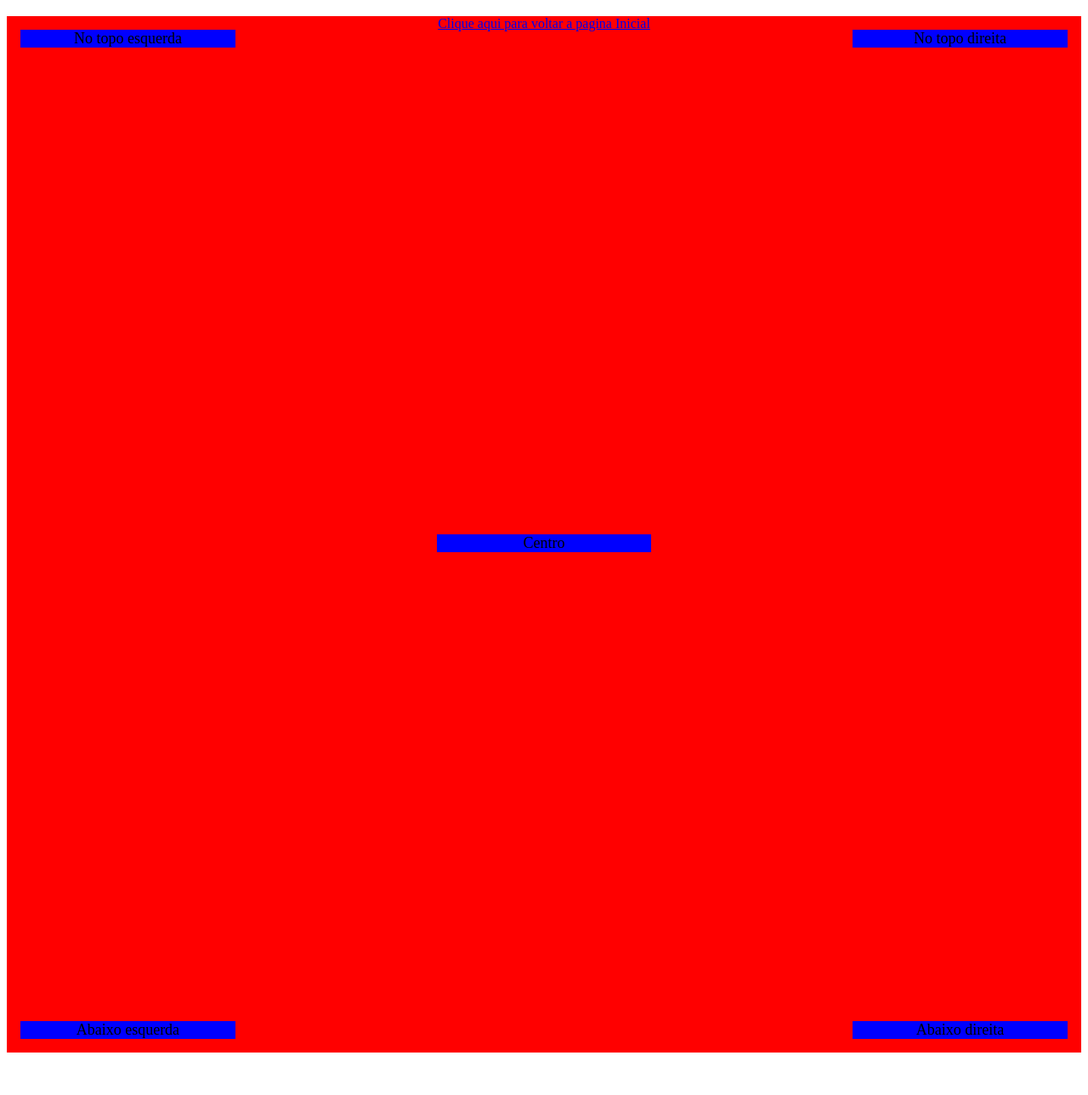
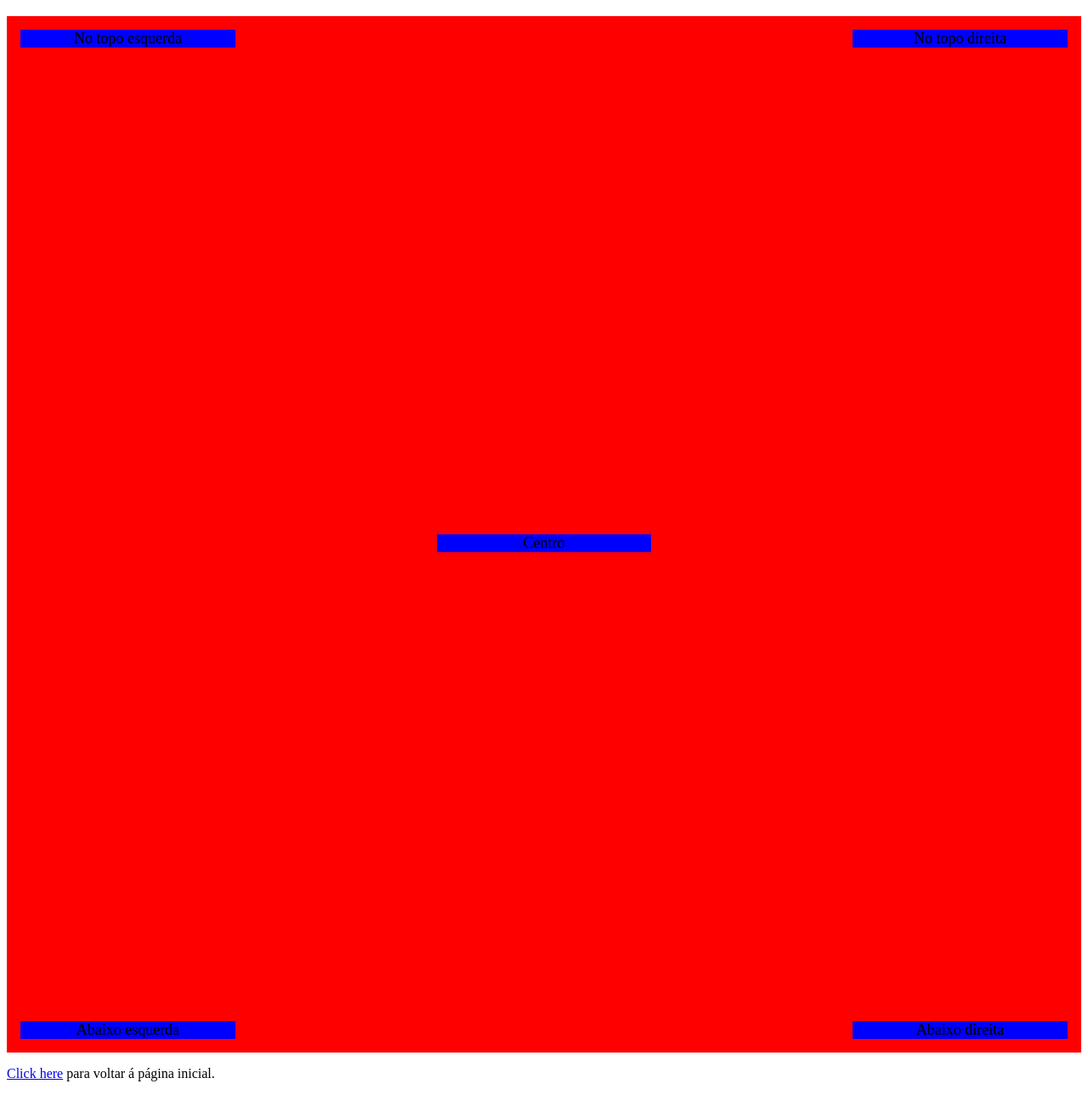
Before and after one commit to gabi-projetos/AulasIW, a plain HTML site: page posicionamento.html in a window 1280 px wide. Shown: the part 141-1430 px from the top of the page at 85% size. Before the commit the page ends 1388 px from the top, so only its background shows below. Drawn offline with Linux system fonts and the light colour scheme.

Commit message:
Add files via upload

```diff
--- a/posicionamento.html
+++ b/posicionamento.html
@@ -85,8 +85,15 @@
 	    	<div class="abaixoesquerda"> Abaixo esquerda</div>
 	    	<div class="abaixodireita">Abaixo direita</div>
 	    	<div class="centro">Centro</div>
-	    	<p class="titulos"><a href="index.html">Clique aqui para voltar a pagina Inicial</a></p>
+
 	    </div>
+
+	         <div class="texto">
+
+	          <p><a href="index.html">Click here</a> para voltar á página inicial.</p>
+
+             </div>
+
 
 
 
```
Also changed, not shown: index.html (+5 -1 lines).
